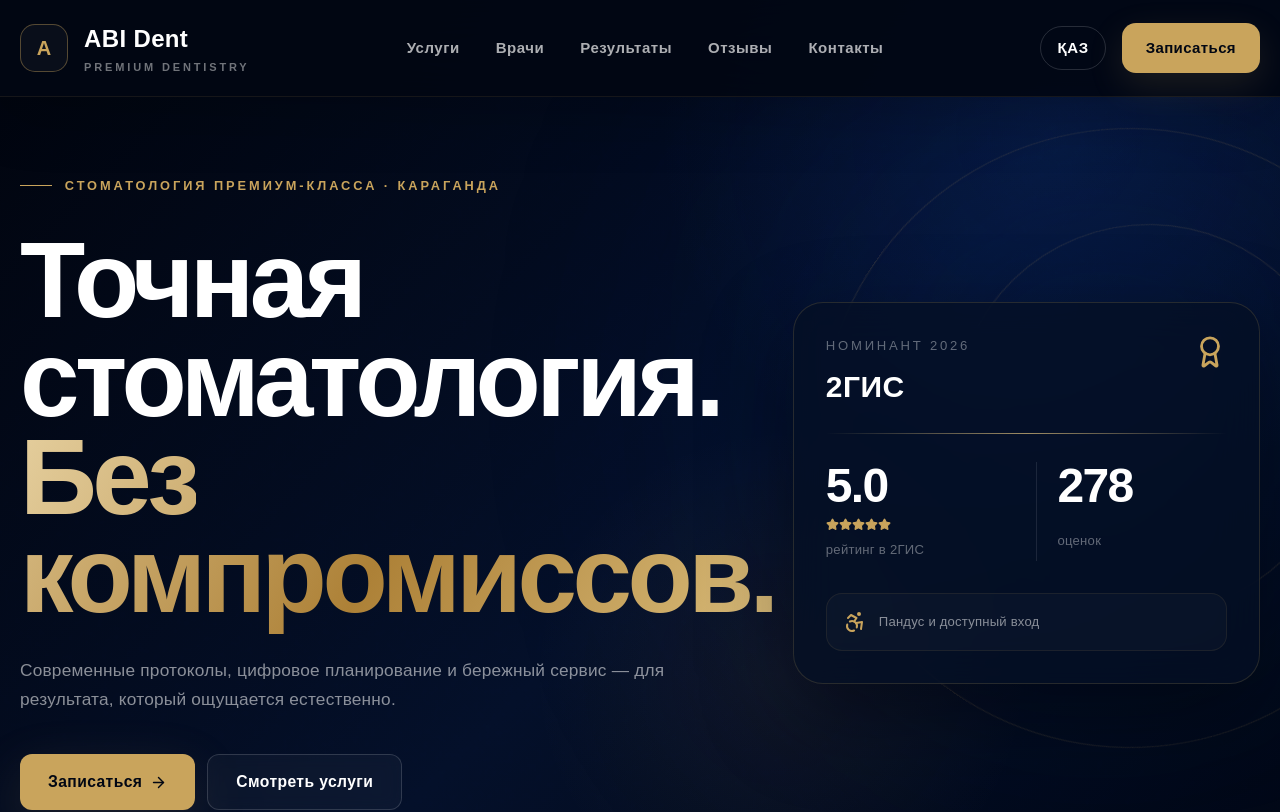
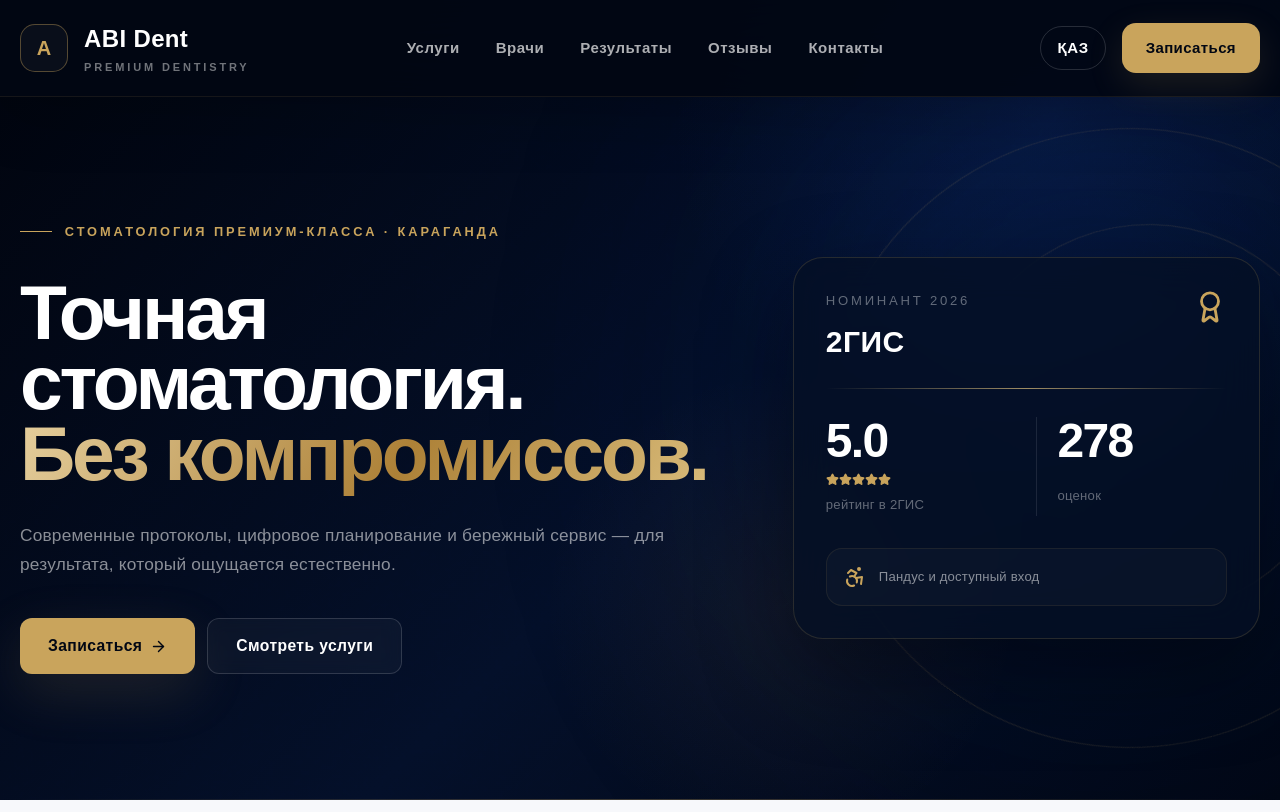
Before and after one commit to Tolik998/ABIdent, a Next.js app: page / in a window 1280 px wide. Shown: the top 812 px of the page. Built offline with nearby package versions, Linux system fonts and the light colour scheme; a web font is replaced by a local one.

Commit message:
Prevent hero headline overlap

```diff
--- a/app/globals.css
+++ b/app/globals.css
@@ -30,7 +30,7 @@ button, a { -webkit-tap-highlight-color: transparent; }
 
 .container-shell { width: min(1240px, calc(100% - 32px)); margin-inline: auto; }
 .section-space { padding-block: clamp(76px, 10vw, 144px); }
-.display { font-size: clamp(3.5rem, 8.35vw, 7.7rem); line-height: .92; letter-spacing: -.042em; font-weight: 700; }
+.display { max-width: 100%; font-size: clamp(3.5rem, 6vw, 6rem); line-height: .92; letter-spacing: -.042em; font-weight: 700; }
 .section-title { font-size: clamp(2.55rem, 5.35vw, 5.15rem); line-height: 1; letter-spacing: -.033em; font-weight: 720; }
 .eyebrow { display: flex; align-items: center; gap: .8rem; color: var(--sapphire); font-size: .8rem; font-weight: 850; letter-spacing: .23em; text-transform: uppercase; }
 .eyebrow::before { content: ""; width: 32px; height: 1px; background: currentColor; }
@@ -64,6 +64,7 @@ main .font-extrabold { font-weight: 850; }
 
 @media (min-width: 1024px) {
   .hero-mesh > .container-shell { grid-template-columns: minmax(0, 1.05fr) minmax(410px, .7fr); gap: 4.5rem; }
+  .hero-mesh > .container-shell > div:first-child { min-width: 0; }
 }
 
 @media (max-width: 640px) {
```
